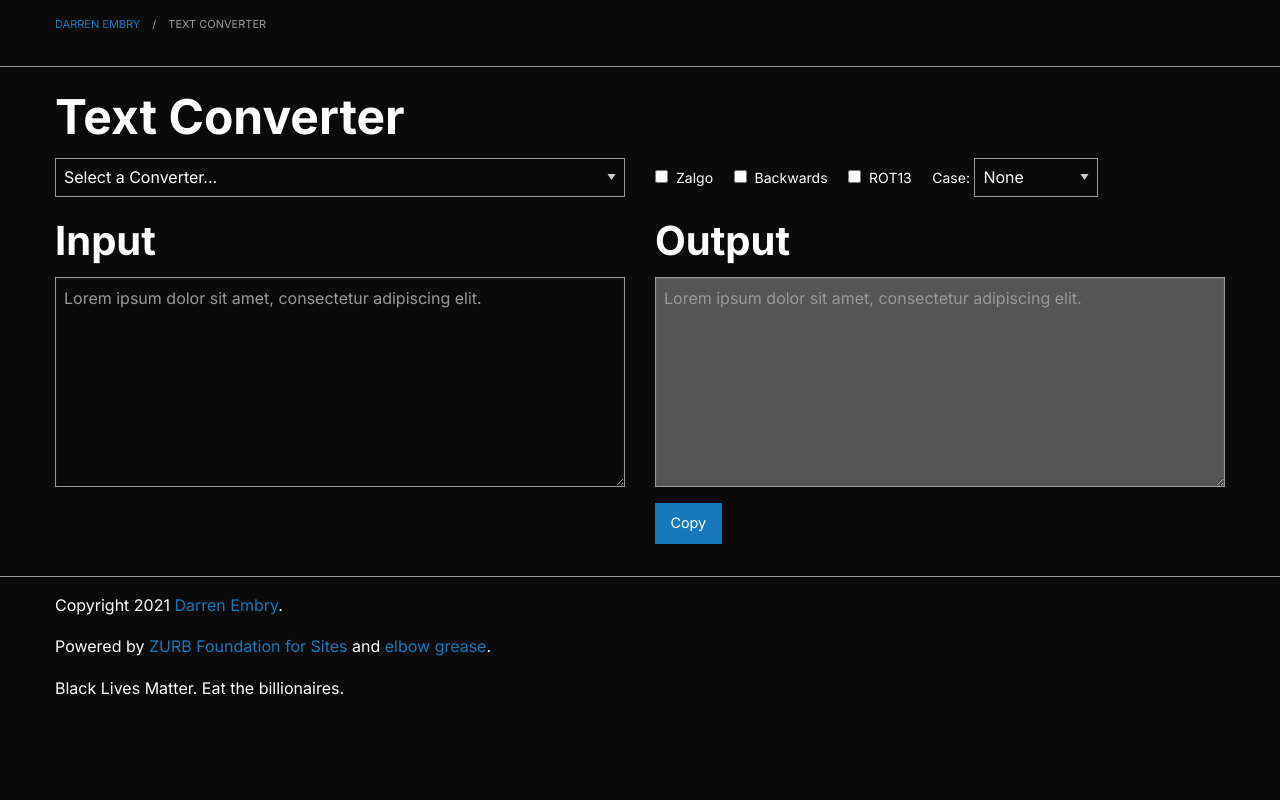
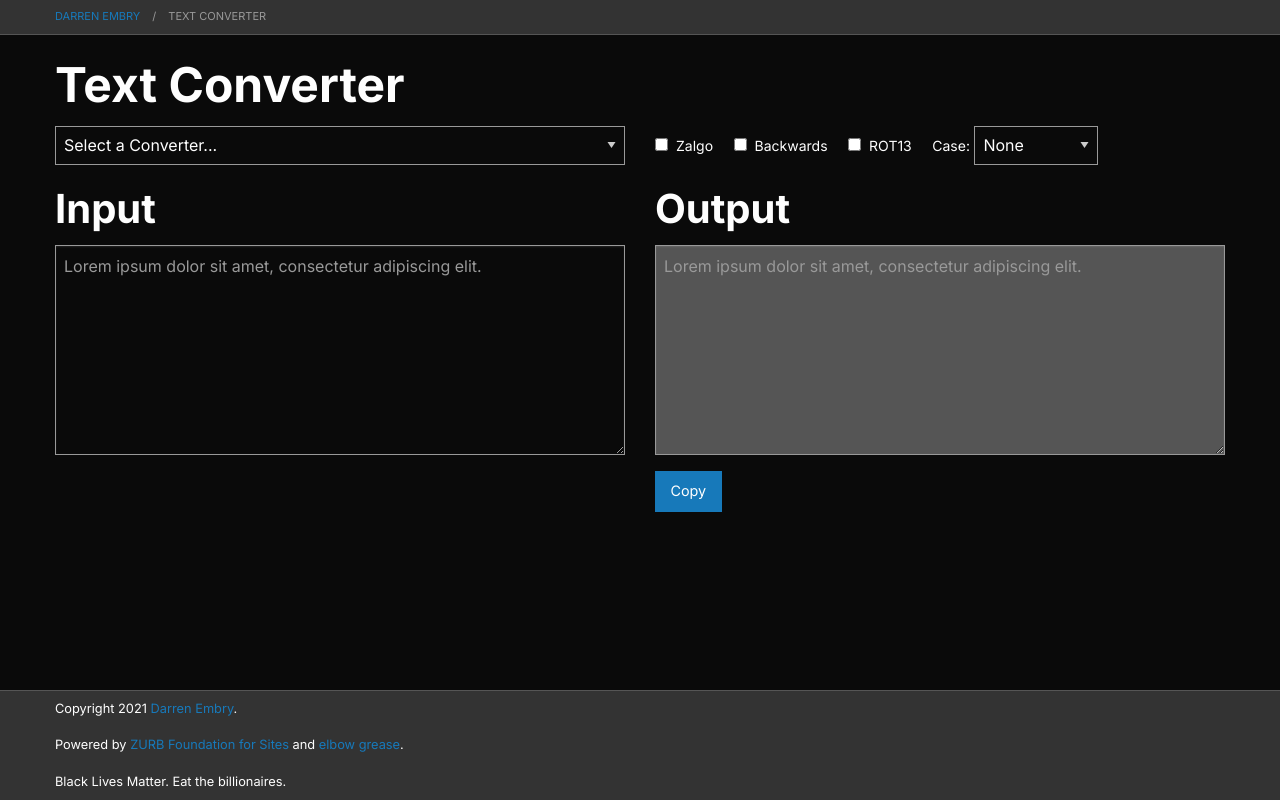
Before and after one commit to dse/text-converter, a website: page docs/index.html in a window 1280 px wide. Drawn offline with Linux system fonts and the light colour scheme.

Commit message:
style tweask

```diff
--- a/scss/_settings.scss
+++ b/scss/_settings.scss
@@ -76,6 +76,7 @@ $foundation-palette: (
     alert: #cc4b37,
 );
 $white: #0a0a0a;
+$really-light-gray: #333333;
 $light-gray: #555555;
 $medium-gray: #999999;
 $dark-gray: #cccccc;
--- a/scss/styles.scss
+++ b/scss/styles.scss
@@ -6,16 +6,39 @@
     transition: opacity 2s;
 }
 header {
-    padding-top: 1rem;
-    padding-bottom: 1rem;
-    border-bottom: 1px solid $medium-gray;
+    padding-top: 0.5rem;
+    padding-bottom: 0.5rem;
+    border-bottom: 1px solid $light-gray;
+    background-color: $really-light-gray;
+    font-size: $small-font-size;
+    .cell > nav > ul:last-child,
+    .cell > p:last-child {
+        margin-bottom: 0;
+    }
 }
 footer {
-    border-top: 1px solid $medium-gray;
-    padding-top: 1rem;
-    padding-bottom: 1rem;
+    border-top: 1px solid $light-gray;
+    padding-top: 0.5rem;
+    padding-bottom: 0.5rem;
+    background-color: $really-light-gray;
+    font-size: $small-font-size;
+    .cell > p:last-child {
+        margin-bottom: 0;
+    }
 }
 main {
     padding-top: 1rem;
     padding-bottom: 1rem;
 }
+body {
+    display: flex;
+    flex-direction: column;
+    min-height: 100vh;
+    > header {
+    }
+    > main {
+        flex-grow: 1;
+    }
+    > footer {
+    }
+}
```
Also changed, not shown: docs/css/main.css, docs/css/main.min.css.
